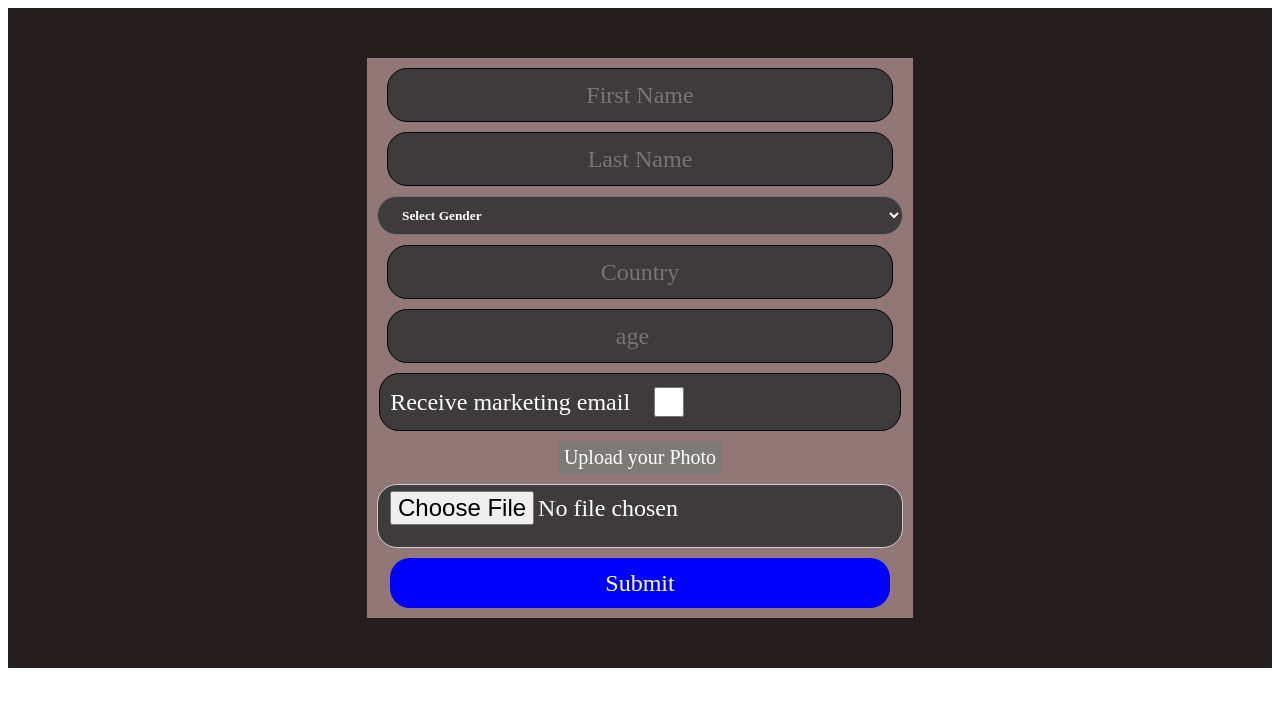
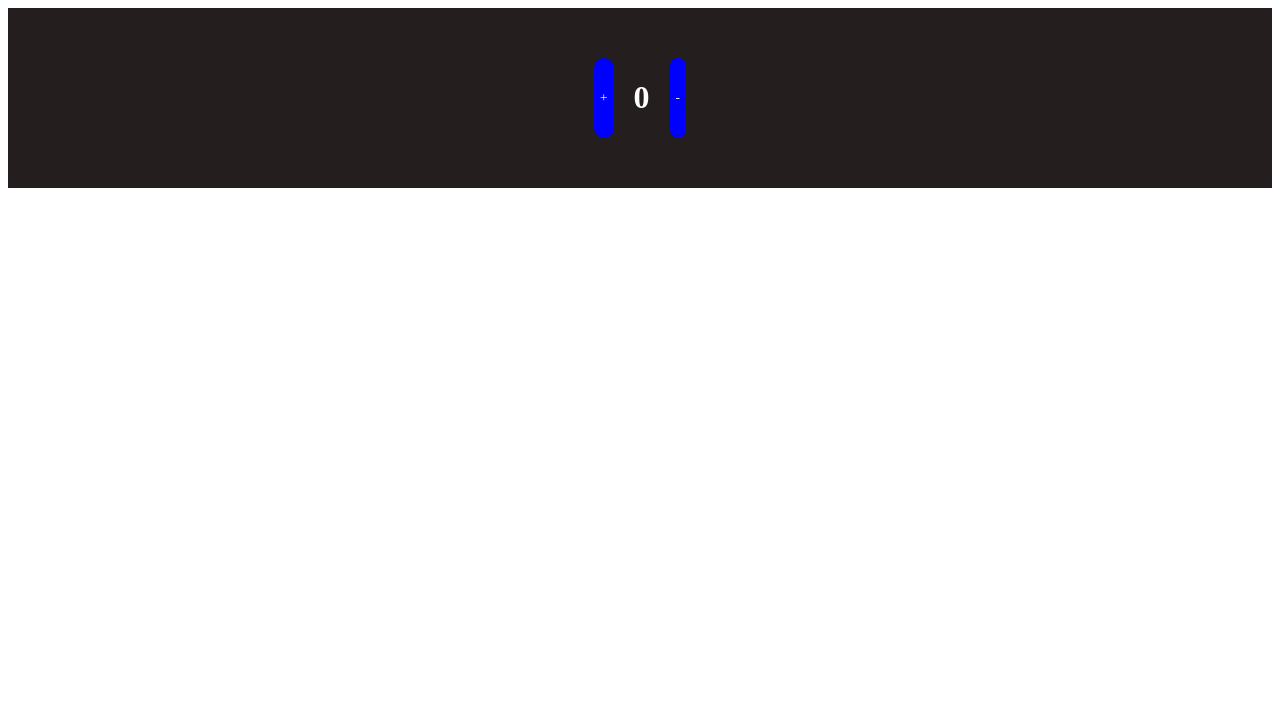
Before and after one commit to jivan9822/Reach-Js-FunctionUp, a React (Create React App) app: page / in a window 1280 px wide. Shown: the top 706 px of the page. Built offline with nearby package versions, Linux system fonts and the light colour scheme.

Commit message:
done with assignment

```diff
--- a/src/InputForm.jsx
+++ b/src/InputForm.jsx
@@ -2,105 +2,27 @@ import '../src/style.css';
 import { useState } from 'react';
 
 const InputForm = (props) => {
-  const [text, setText] = useState({});
-  const [img, setImg] = useState();
-  const onClickHandler = (e) => {
-    e.preventDefault();
-    const { fname, lname, gender, country, age, userImage } = text;
-    if (!fname || !lname || !gender || !country || !age || !userImage) {
-      alert('All Field mandatory!');
-    } else {
-      props.getData(text);
-      props.setDisplay(true);
-    }
-  };
-  const onChangeHandler = (e) => {
-    const { name, value } = e.target;
-    if (name == 'userImage') {
-      const image = e.target.files[0];
-      const url = URL.createObjectURL(image);
-      setImg(url);
-      setText((e) => {
-        return {
-          ...e,
-          [name]: url,
-        };
-      });
-    } else {
-      setText((e) => {
-        return {
-          ...e,
-          [name]: value,
-        };
-      });
-    }
-  };
+  const [num, setNum] = useState(0);
   return (
-    <form>
-      <input
-        type='text'
-        className='input'
-        onChange={onChangeHandler}
-        name='fname'
-        placeholder='First Name'
-        required
-      />
-      <input
-        type='text'
-        className='input'
-        onChange={onChangeHandler}
-        name='lname'
-        placeholder='Last Name'
-        required
-      />
-      {/* <img src={img} /> */}
-      <select name='gender' className='select' onChange={onChangeHandler}>
-        <option>Select Gender</option>
-        <option value='male'>Male</option>
-        <option value='female'>Female</option>
-      </select>
-      <input
-        type='text'
-        className='input'
-        onChange={onChangeHandler}
-        name='country'
-        placeholder='Country'
-        required
-      />
-      <input
-        type='number'
-        className='input'
-        onChange={onChangeHandler}
-        name='age'
-        placeholder='age'
-        required
-      />
-      <div className='receive'>
-        <label>Receive marketing email</label>
-        <input
-          type='checkbox'
-          className='checkbox'
-          onChange={onChangeHandler}
-          name='mail'
-        />
+    <div>
+      <div className='new-inc'>
+        <button
+          className='btn'
+          onClick={(old) => setNum(num + 1)}
+          type='submit'
+        >
+          +
+        </button>
+        <h1>{num}</h1>
+        <button
+          className='btn'
+          onClick={(old) => setNum(num - 1)}
+          type='submit'
+        >
+          -
+        </button>
       </div>
-      <div className='file'>
-        <label className='file-label'>Upload your Photo</label>
-        <input
-          type='file'
-          className='custom-file-upload'
-          onChange={onChangeHandler}
-          name='userImage'
-          required
-        />
-      </div>
-      <input
-        className='btn'
-        type='submit'
-        onClick={onClickHandler}
-        value='Submit'
-      />
-    </form>
+    </div>
   );
 };
 
--- a/src/style.css
+++ b/src/style.css
@@ -129,3 +129,7 @@ form {
   padding: 6px 12px;
   cursor: pointer;
 }
+.new-inc {
+  display: flex;
+  gap: 20px;
+}
```
